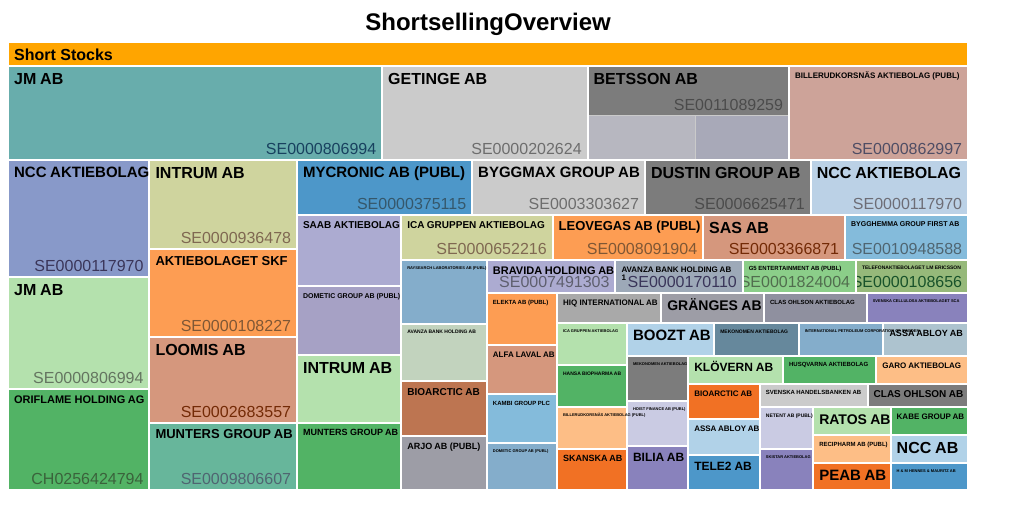
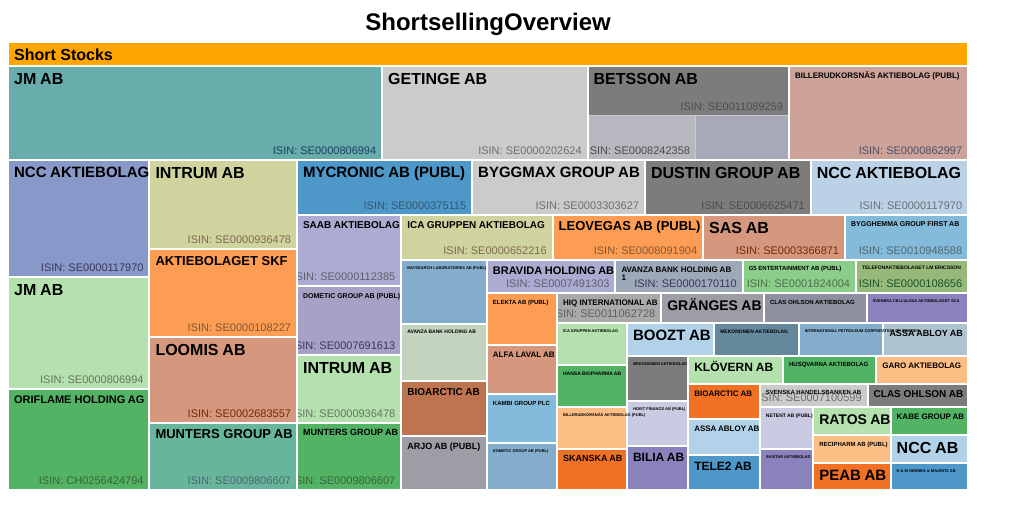
Before and after one commit to amyshenhq/insight, a plain HTML site: page ass3.html in a window 1280 px wide. Shown: the whole page, without its empty margins (0-1021 px from the left). Drawn offline with nearby package versions, Linux system fonts and the light colour scheme.

Commit message:
ISIN/PercentPos text fix

```diff
--- a/ass3.html
+++ b/ass3.html
@@ -67,6 +67,10 @@
 
 .children:hover rect.child {
   fill: #bbb;
+}
+
+.ctext {
+  font-size: 11px;
 }
 
 </style>
@@ -238,7 +242,13 @@
         .text(function(d) { return d.key + " (" + formatNumber(d.value) + ")"; });
     children.append("text")
         .attr("class", "ctext")
-        .text(function(d) { return d.key; })
+        .text(function(d) {
+          var val = d.key;
+          if (!isNaN(val)) {
+            return ("Trader short " + val + "%");
+          }
+          return "ISIN: " + val;
+        })
         .call(text2);
 
     g.append("rect")
```
